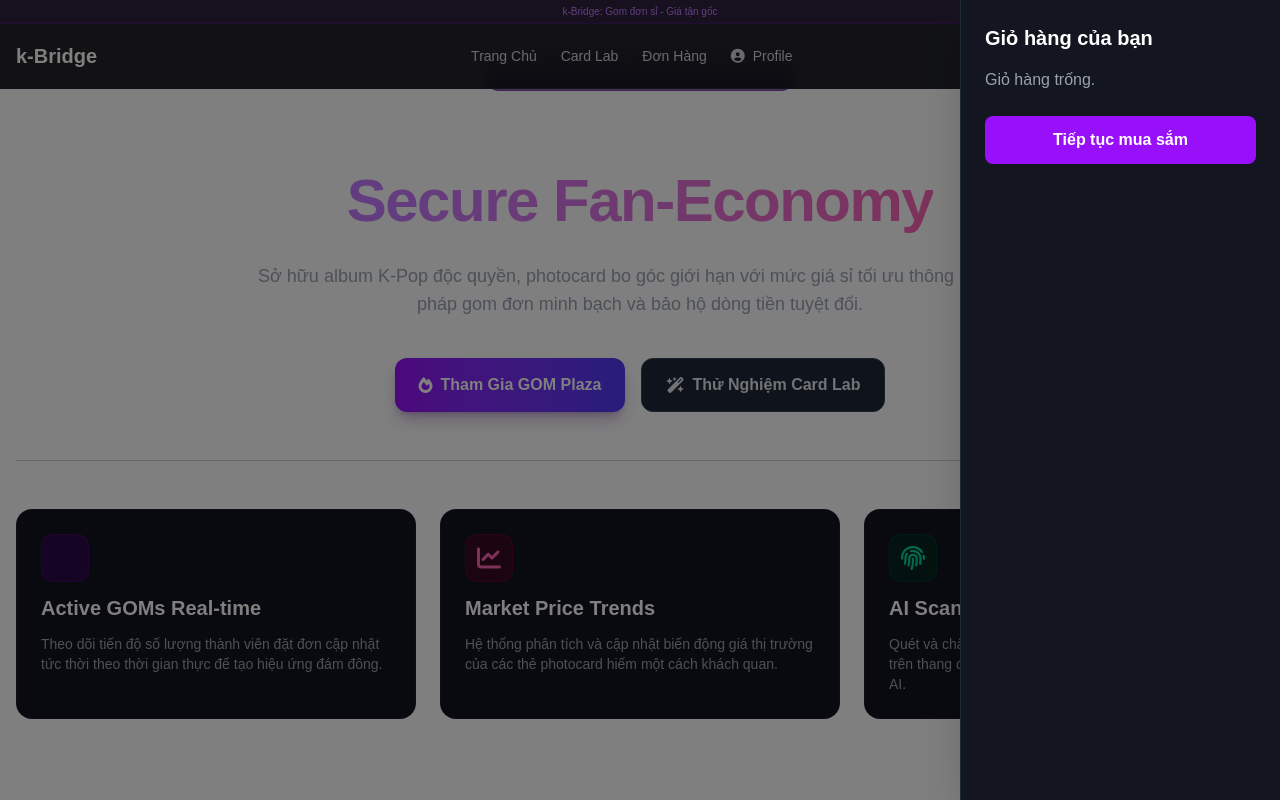
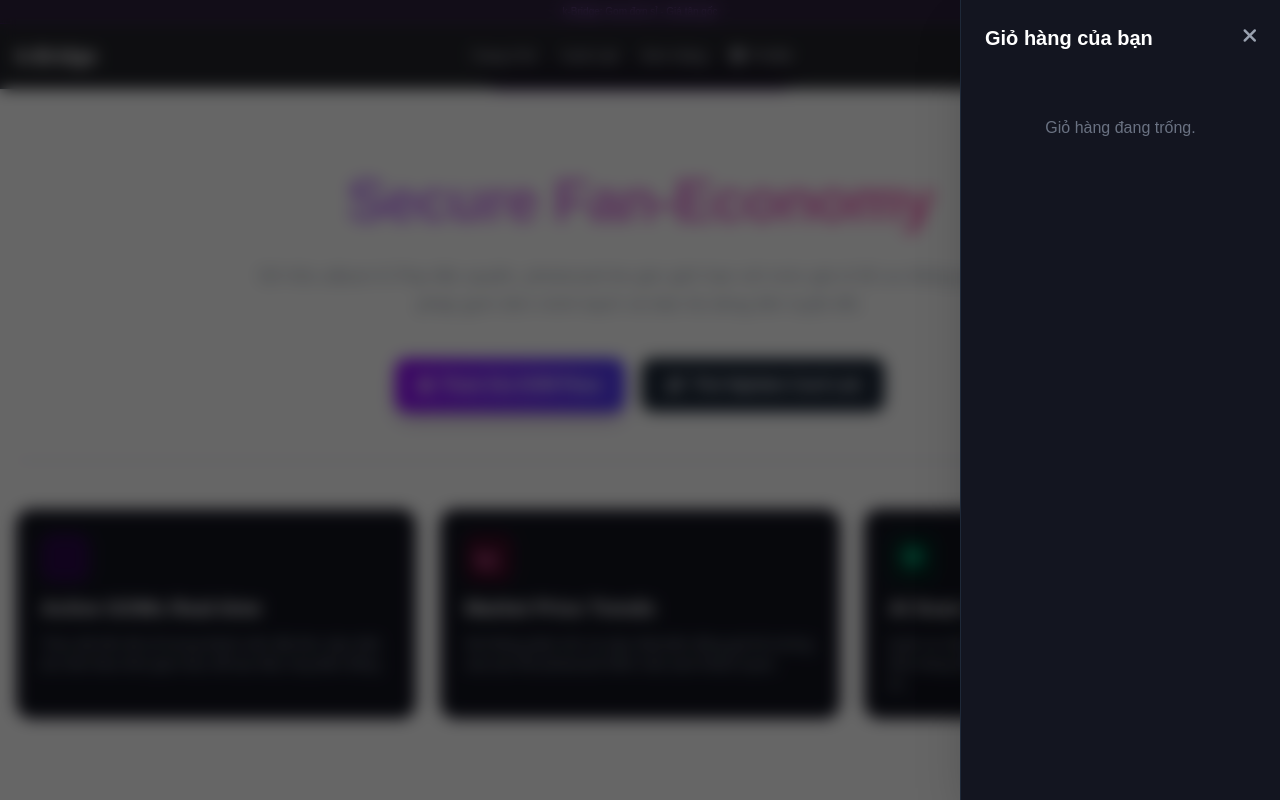
Before and after one commit to vi9054798-cell/k-bridge-project, a Next.js app: page / in a window 1280 px wide. Both pictures are taken after a click on the button 1179 px from the left and 56 px from the top of the page. Built offline with nearby package versions, Linux system fonts and the light colour scheme.

Commit message:
Fix: Add Checkout routing button to CartDrawer

```diff
--- a/components/CartDrawer.tsx
+++ b/components/CartDrawer.tsx
@@ -1,6 +1,7 @@
 // components/CartDrawer.tsx
 "use client";
 import { useCartStore } from '@/store/useCartStore';
+import Link from 'next/link';
 
 export default function CartDrawer() {
   const { items, isOpen, toggleCart } = useCartStore();
@@ -9,22 +10,50 @@ export default function CartDrawer() {
 
   return (
     <div className="fixed inset-0 z-[100] flex justify-end">
-      <div className="fixed inset-0 bg-black/50" onClick={toggleCart}></div>
-      <div className="w-80 bg-[#131520] h-full p-6 shadow-2xl border-l border-gray-800 text-white z-[101]">
-        <h2 className="text-xl font-bold mb-4">Giỏ hàng của bạn</h2>
+      {/* Lớp nền mờ, bấm vào đây sẽ đóng giỏ hàng */}
+      <div className="fixed inset-0 bg-black/60 backdrop-blur-sm" onClick={toggleCart}></div>
+
+      {/* Khung giỏ hàng */}
+      <div className="w-80 bg-[#131520] h-full p-6 shadow-2xl border-l border-gray-800 text-white z-[101] flex flex-col">
+        <div className="flex justify-between items-center mb-6">
+          <h2 className="text-xl font-bold">Giỏ hàng của bạn</h2>
+          <button onClick={toggleCart} className="text-gray-400 hover:text-white transition">
+            <i className="fa-solid fa-xmark text-xl"></i>
+          </button>
+        </div>
+
+        {/* Danh sách sản phẩm */}
+        <div className="flex-1 overflow-y-auto">
           {items.length === 0 ? (
-          <p className="text-gray-400">Giỏ hàng trống.</p>
+            <p className="text-gray-500 text-center mt-10">Giỏ hàng đang trống.</p>
           ) : (
             items.map((item, index) => (
-            <div key={index} className="flex justify-between mb-4 border-b border-gray-800 pb-2">
-              <span>{item.name}</span>
-              <span className="text-purple-400">{item.price}</span>
+              <div key={index} className="flex flex-col gap-2 mb-4 border-b border-gray-800 pb-4">
+                <span className="text-sm font-medium">{item.name}</span>
+                <span className="text-purple-400 font-bold">{item.price}</span>
               </div>
             ))
           )}
-        <button onClick={toggleCart} className="w-full mt-6 bg-purple-600 py-3 rounded-lg font-bold">
+        </div>
+
+        {/* Các nút hành động (Chỉ hiện khi có sản phẩm) */}
+        {items.length > 0 && (
+          <div className="mt-6 border-t border-gray-800 pt-6">
+            <Link
+              href="/checkout"
+              onClick={toggleCart}
+              className="w-full bg-purple-600 py-3 rounded-lg font-bold flex justify-center hover:bg-purple-500 transition mb-3 shadow-lg shadow-purple-900/20"
+            >
+              Tiến hành Thanh toán
+            </Link>
+            <button
+              onClick={toggleCart}
+              className="w-full bg-transparent border border-gray-600 text-gray-300 py-3 rounded-lg font-medium hover:bg-gray-800 transition"
+            >
               Tiếp tục mua sắm
             </button>
+          </div>
+        )}
       </div>
     </div>
   );
```
Lines whose indentation alone changed are shown as unchanged.
